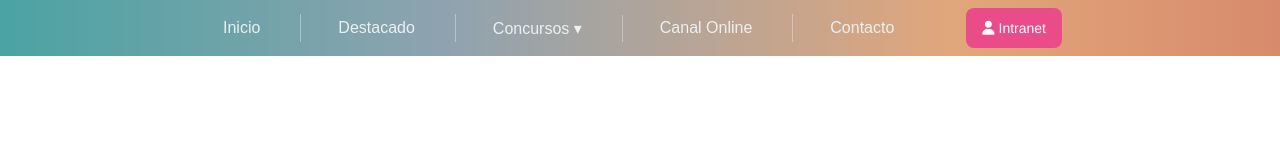
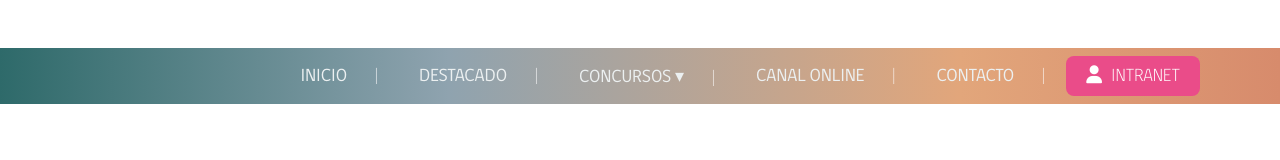
Before and after one commit to rsalinasf/WebCorpo, a plain HTML site: page index.html in a window 1280 px wide. Drawn offline with Linux system fonts and the light colour scheme.

Commit message:
Arreglos del Navbar

```diff
--- a/css/style.css
+++ b/css/style.css
@@ -1,19 +1,60 @@
+
+
+ /* Importación de Fuentes */
+
+
+
+ /* Fuente Light */
+  @font-face {
+  font-family: 'Gob_CL';
+  src: url('../fonts/gobCL_Light.otf') format('opentype');
+  font-weight: 300;
+  font-style: normal;
+  font-display: swap;
+ }
+  /* Fuente Regular */
+ @font-face {
+  font-family: 'Gob_CL';
+  src: url('../fonts/gobCL_Regular.otf') format('opentype');
+  font-weight: 400;
+  font-style: normal;
+  font-display: swap;
+ }
+ /* Fuente Bold */
+  @font-face {
+  font-family: 'Gob_CL';
+  src: url('../fonts/gobCL_Bold.otf') format('opentype');
+  font-weight: 700;
+  font-style: normal;
+  font-display: swap;
+ }
+ /* Fuente Heavy */
+  @font-face {
+  font-family: 'Gob_CL';
+  src: url('../fonts/gobCL_Heavy.otf') format('opentype');
+  font-weight: 900;
+  font-style: normal;
+  font-display: swap;
+ }
+
+
  /* Reset y básicos */
     * { margin: 0; padding: 0; box-sizing: border-box; }
-    body { font-family: sans-serif; }
+    body { font-family: 'Gob_CL' ,sans-serif; }
 
     header {
-  /* Ejemplo de fondo tipo “teal → gris azulado → durazno” */
       background: linear-gradient(
         90deg,
-    #4ba3a3 0%,
+        #2e6a6a 0%,
         #8fa3af 35%,
         #e2a67b 75%,
         #d78b6c 100%
       );
+      margin-top: 3rem;
+   }
 
- }
-    nav { display: flex; padding: 0.5rem 1rem; align-items: center; justify-content: center;}
+    nav { display: flex; padding: 0.5rem 5rem 0.5rem 1rem; align-items: center; justify-content: flex-end;}
+
 
     /* Estilo de los enlaces principales */
     nav > a,
@@ -22,16 +63,27 @@
       text-decoration: none;
       margin-right: 2rem;
       position: relative;
-      padding: 5px 40px 5px 5px;
-      border-right: 1px solid rgb(255 255 255 / 35%);
+      padding: 10px 20px;
+      font-size: 18px;
+      text-transform: uppercase;
     }
-    #contacto{
-      border: none;
+
+    nav a:not(:last-child)::after {
+      content: "|";
+      color: rgba(255,255,255,0.6); /* tono suave */
+      position: absolute;
+      right: -0.75rem;             /* lo sitúa justo en el margen */
+      top: 50%;
+      transform: translateY(-50%);
     }
+
 
     nav > a:hover,
     nav > .dropdown:hover > a {
-      color: #bdc3c7;
+      color: #353535;
+      background-color: #ffffff7b;
+      border-radius: 15px;
+
     }
 
     /* Contenedor dropdown */
@@ -41,13 +93,13 @@
     .dropdown .submenu {
       display: none;
       position: absolute;
-      top: -94%;
-      left: -33px;
+      top: -77%;
+      left: -23px;
       background: #ffffff;
       /* border-radius: 4px; */
       box-shadow: 0 2px 5px rgba(0, 0, 0, 0.2);
       list-style: none;
-      min-width: 170px;
+      min-width: 180px;
       min-height: 120px;
       z-index: 100;
       padding-top: 13px;
@@ -57,9 +109,11 @@
       padding: 0.5rem 1rem;
       color: #2c3e50;
       text-decoration: none;
+      font-family: 'Gob_CL' ,sans-serif;
+      text-transform: uppercase;
     }
     .dropdown .submenu li a:hover {
-      background: #bdc3c7;
+      font-weight: 600;
       color: #2c3e50;
     }
 
@@ -78,15 +132,15 @@
   color: #FFFFFF;
   cursor: pointer;
   display: inline-block;
-  font-family: "Haas Grot Text R Web", "Helvetica Neue", Helvetica, Arial, sans-serif;
-  font-size: 14px;
-  font-weight: 500;
+  font-family: 'Gob_CL', sans-serif;
+  font-size: 18px;
+  font-weight: 300  ;
   height: 40px;
   line-height: 20px;
   list-style: none;
   margin: 0;
   outline: none;
-  padding: 10px 16px;
+  padding: 10px 20px;
   position: relative;
   text-align: center;
   text-decoration: none;
@@ -95,9 +149,14 @@
   user-select: none;
   -webkit-user-select: none;
   touch-action: manipulation;
+  text-transform: uppercase;
 }
 
 .button-1:hover,
 .button-1:focus {
-  background-color: #F082AC;
+  background-color: #366e6f;
 }
+
+.fa-user{
+  padding: 0 5px 0 0;
+}
```
Also changed, not shown: fonts/gobCL_Bold.otf (added), fonts/gobCL_Heavy.otf (added), fonts/gobCL_Light.otf (added), fonts/gobCL_Regular.otf (added), 1 other file. Lines whose indentation alone changed are shown as unchanged.
